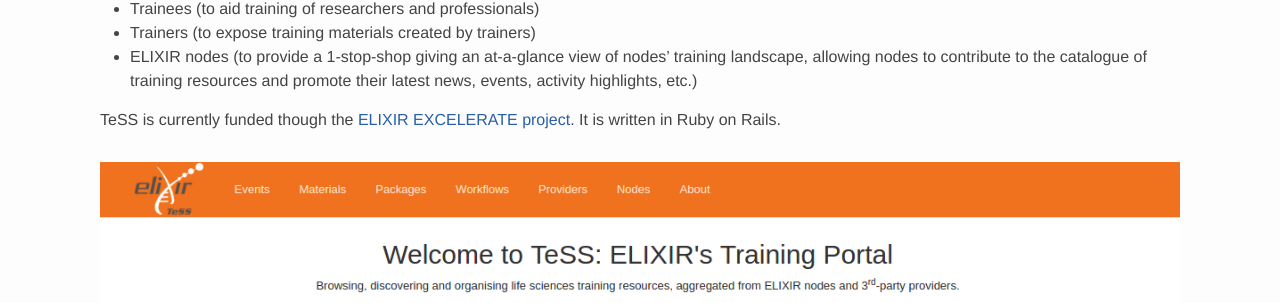
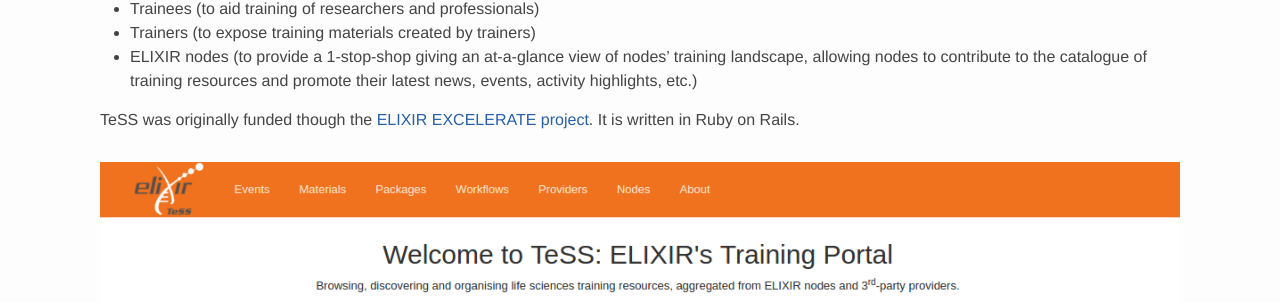
Before and after one commit to eScienceLab/eScienceLab.github.io, a Jekyll site: the page built from _products/tess.md, in a window 1280 px wide. Shown: the part 448-751 px from the top of the page. Built offline with Jekyll 4.4.1, drawn with Linux system fonts in a browser that asks for light colours; comment, search, counter and statistics services are not loaded.

Commit message:
Update tess.md
Excelerate is now finished

```diff
--- a/_products/tess.md
+++ b/_products/tess.md
@@ -16,4 +16,4 @@
  * Trainers (to expose training materials created by trainers)
  * ELIXIR nodes (to provide a 1-stop-shop giving an at-a-glance view of nodes’ training landscape, allowing nodes to contribute to the catalogue of training resources and promote their latest news, events, activity highlights, etc.)
 
- TeSS is currently funded though the [ELIXIR EXCELERATE project](/projects/excelerate). It is written in Ruby on Rails.
+ TeSS was originally funded though the [ELIXIR EXCELERATE project](/projects/excelerate). It is written in Ruby on Rails.
```
